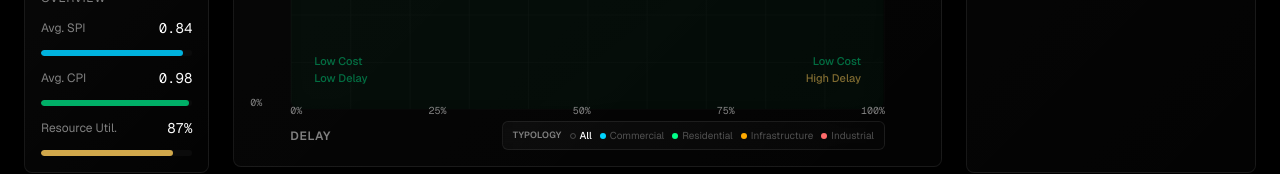
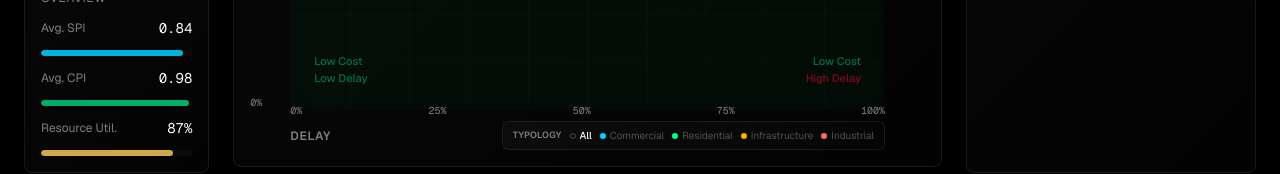
Before and after one commit to danielrebelo-volis/v0-volis-build-dashboard, a Next.js app: page / in a window 1280 px wide. Shown: the part 642-816 px from the top of the page. Built offline with nearby package versions, Linux system fonts and the light colour scheme.

Commit message:
feat: update High Delay text color to destructive

```diff
--- a/components/evm-matrix.tsx
+++ b/components/evm-matrix.tsx
@@ -143,7 +143,7 @@ export function EVMMatrix({ filterType, filterValue }: EVMMatrixProps) {
           {/* Bottom-Right: High Delay & Low Cost */}
           <div className="absolute bottom-6 right-6 text-[11px] text-muted-foreground/40 font-medium text-right">
             <div className="text-success/60">Low Cost</div>
-            <div className="text-warning/60">High Delay</div>
+            <div className="text-destructive/60">High Delay</div>
           </div>
         </div>
 
```
